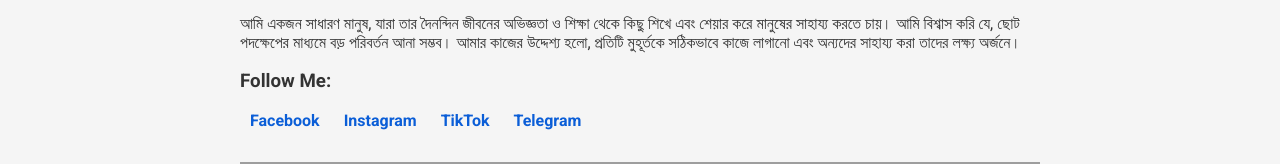
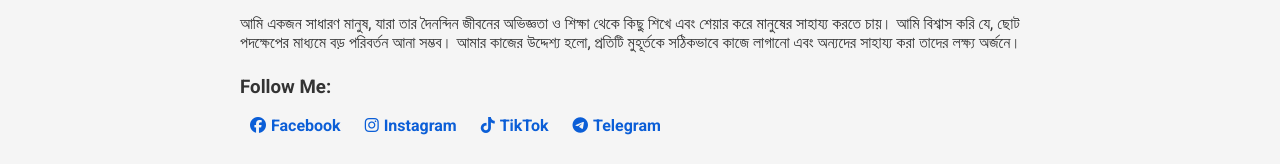
Before and after one commit to emranofficials/emranofficials.github.io, a plain HTML site: page index.html in a window 1280 px wide. Shown: the part 250-414 px from the top of the page. Drawn offline with Linux system fonts and the light colour scheme; grey boxes are pictures that could not be loaded.

Commit message:
Add files via upload

```diff
--- a/index.html
+++ b/index.html
@@ -6,6 +6,7 @@
   <meta name="viewport" content="width=device-width, initial-scale=1.0" />
   <title>Emran Mahmud</title>
   <link href="https://fonts.googleapis.com/css2?family=Roboto:wght@400;700&display=swap" rel="stylesheet">
+  <link rel="stylesheet" href="https://cdnjs.cloudflare.com/ajax/libs/font-awesome/6.5.0/css/all.min.css">
   <style>
     body {
       margin: 0;
@@ -28,11 +29,18 @@
       max-width: 800px;
       margin: auto;
     }
+    .social-links {
+      margin-top: 1.5rem;
+    }
     .social-links a {
+      display: inline-block;
       margin: 0 10px;
       color: #0b5ed7;
       text-decoration: none;
       font-weight: bold;
+    }
+    .social-links i {
+      margin-right: 5px;
     }
     .contact {
       background: #eee;
@@ -60,10 +68,10 @@
 
     <div class="social-links">
       <h3>Follow Me:</h3>
-      <a href="https://www.facebook.com/share/18XhgNUnB7/">Facebook</a>
-      <a href="https://www.instagram.com/emranmaofficials">Instagram</a>
-      <a href="https://www.tiktok.com/@emranmofficials">TikTok</a>
-      <a href="https://t.me/emranmaofficials">Telegram</a>
+      <a href="https://www.facebook.com/share/18XhgNUnB7/" target="_blank"><i class="fab fa-facebook"></i>Facebook</a>
+      <a href="https://www.instagram.com/emranmaofficials" target="_blank"><i class="fab fa-instagram"></i>Instagram</a>
+      <a href="https://www.tiktok.com/@emranmofficials" target="_blank"><i class="fab fa-tiktok"></i>TikTok</a>
+      <a href="https://t.me/emranmaofficials" target="_blank"><i class="fab fa-telegram"></i>Telegram</a>
     </div>
 
     <iframe src="https://www.youtube.com/embed?listType=user_uploads&list=EmranMOfficial"></iframe>
```
